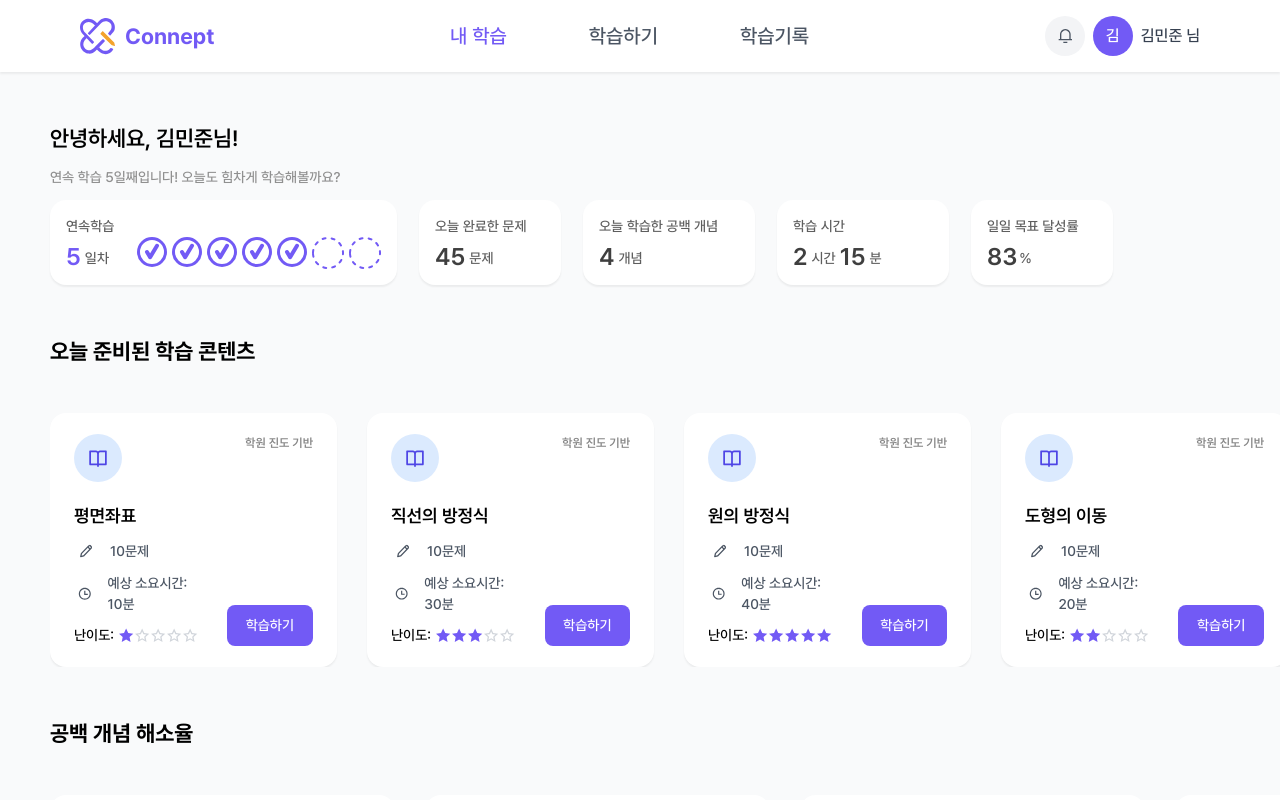
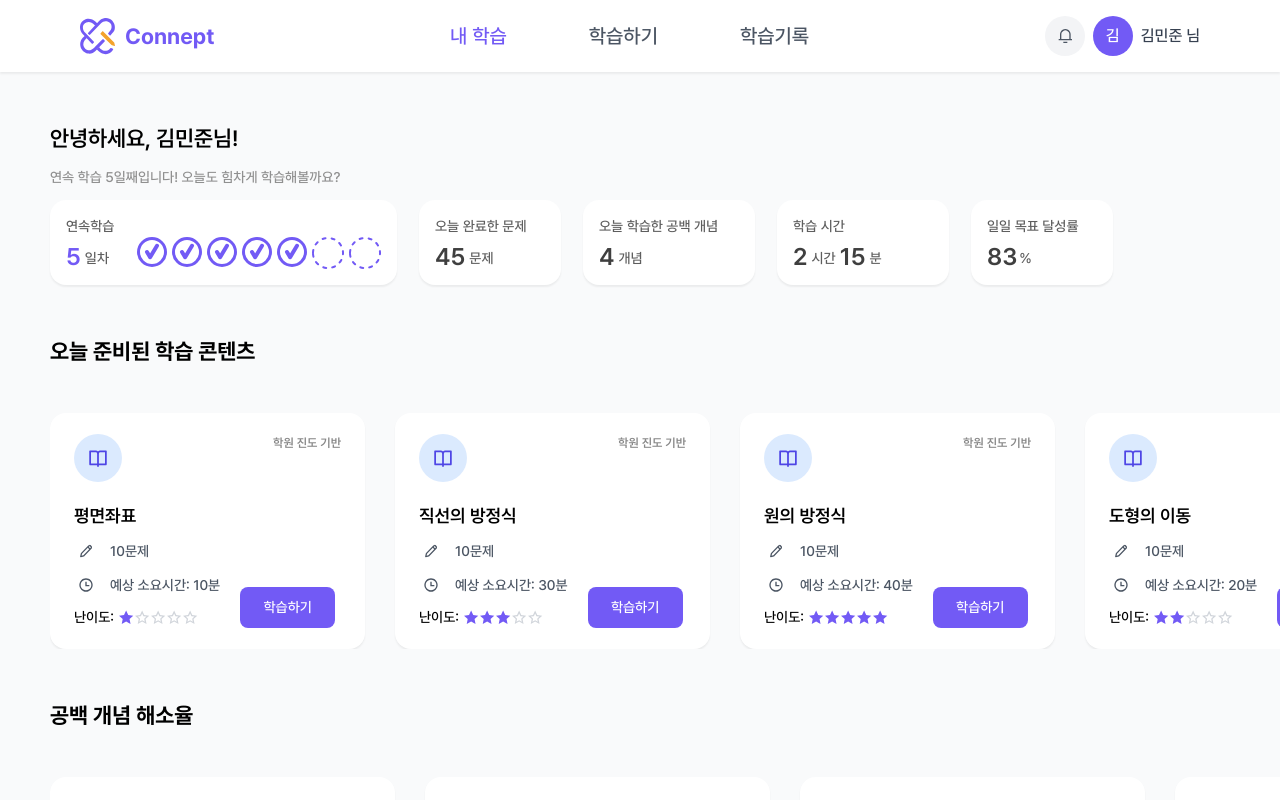
Before and after one commit to chocoboy08/connept, a Next.js app: page /myStudy in a window 1280 px wide. Shown: the top 800 px of the page. Built offline with nearby package versions, Linux system fonts and the light colour scheme.

Commit message:
fix: Box가 줄어들지 않도록 min-width 설정

```diff
--- a/src/components/base/Box.tsx
+++ b/src/components/base/Box.tsx
@@ -19,6 +19,7 @@ export default function Box({
       className={`flex flex-col justify-between shadow-[0_2px_2px_0_rgba(0,0,0,0.06)] rounded-2xl`}
       style={{
         width: width,
+        minWidth: width,
         paddingLeft: paddingX,
         paddingRight: paddingX,
         paddingBottom: paddingY,
```
